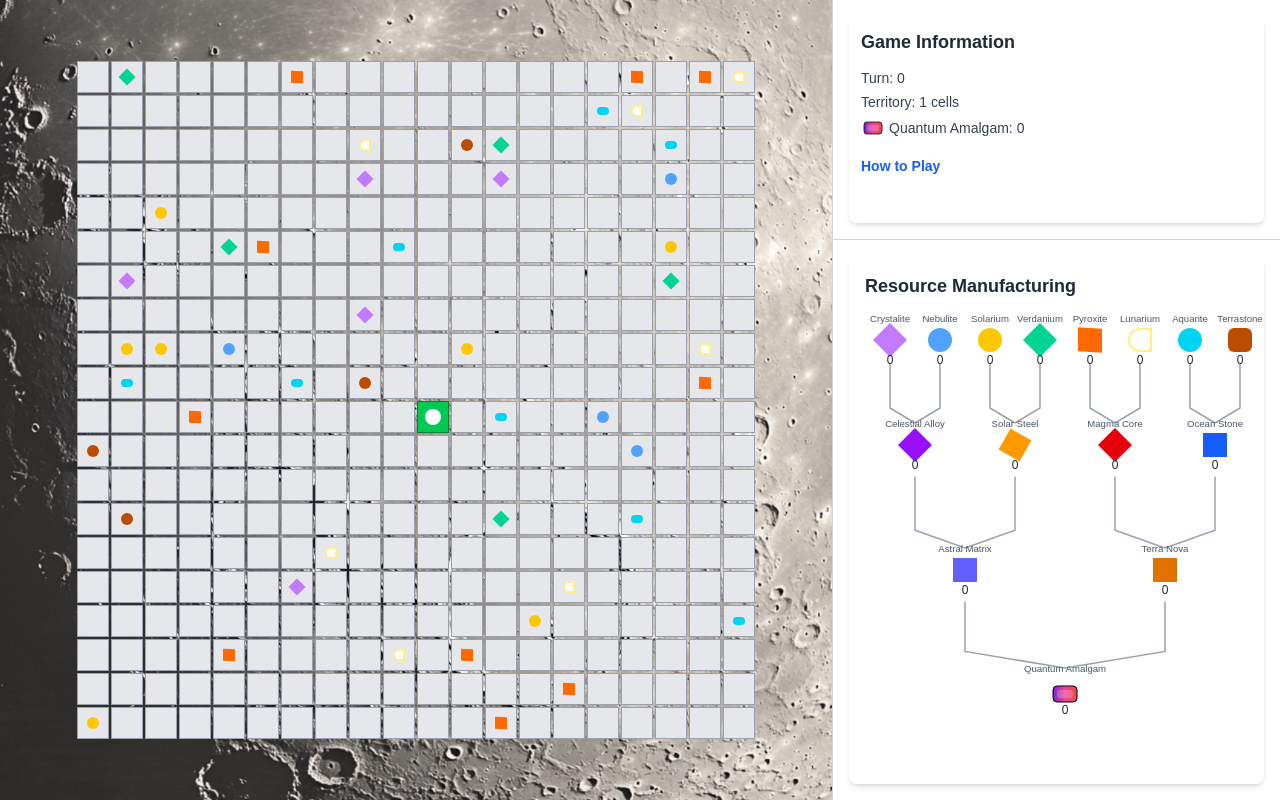
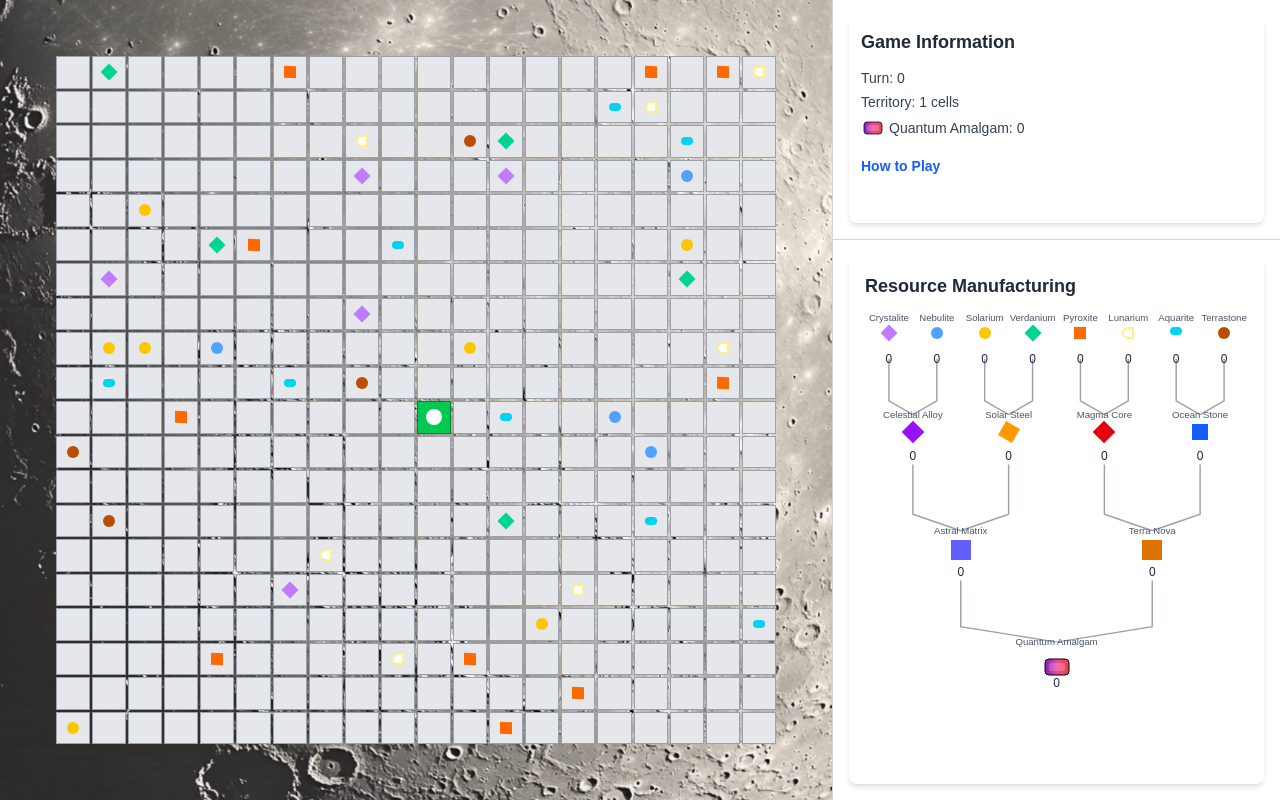
Before and after one commit to TreppLabs/quantum-amalgam, a Next.js app: page / in a window 1280 px wide. Built offline with nearby package versions, Linux system fonts and the light colour scheme.

Commit message:
resizing for grid and manufacturying

```diff
--- a/src/app/components/GameGrid.tsx
+++ b/src/app/components/GameGrid.tsx
@@ -363,18 +363,34 @@ const GameGrid: React.FC = () => {
       <div className="w-[65%] h-full flex items-center justify-center p-4 bg-cover bg-center"
            style={{ backgroundImage: 'url("/moonscape.jpg")' }}
       >
-        <div className="gap-0.5" style={{ display: 'grid', gridTemplateColumns: `repeat(${GRID_SIZE}, minmax(0, 1fr))` }}>
+        <div
+          className="gap-0.5"
+          style={{
+            display: 'grid',
+            gridTemplateColumns: `repeat(${GRID_SIZE}, 1fr)`,
+            gridTemplateRows: `repeat(${GRID_SIZE}, 1fr)`,
+            // Use the smaller dimension of the container for both width and height
+            width: `min(calc(100% - 80px), calc(100vh - 80px))`,
+            height: `min(calc(100% - 80px), calc(100vh - 80px))`,
+            justifyContent: 'center',
+            alignContent: 'center',
+          }}
+        >
           {grid.map((row) =>
             row.map((cell) => (
               <div
                 key={cell.id}
                 className={`
-                  w-8 h-8 border border-gray-300 flex items-center justify-center relative
+                  border border-gray-300 flex items-center justify-center relative
                   ${cell.owned
                     ? 'bg-green-500 border-green-700'
                     : 'bg-gray-200 border-gray-400'
                   }
                 `}
+                style={{
+                  width: '100%', // Let the grid container control the size
+                  height: '100%', // Let the grid container control the size
+                }}
               >
                 {cell.owned && (
                   <div className="w-4 h-4 bg-white rounded-full absolute" />
@@ -450,7 +466,11 @@ const GameGrid: React.FC = () => {
             <div className="text-lg font-semibold mb-2 text-gray-800">Resource Manufacturing</div>
             <div className="relative w-full h-[calc(100%-2rem)]">
               {/* SVG Connections Layer */}
-              <svg className="absolute top-0 left-0 w-full h-full pointer-events-none">
+              <svg
+                className="absolute top-0 left-0 w-full h-full pointer-events-none"
+                viewBox={`0 0 ${400} ${500}`} // Use a fixed viewBox for scaling
+                preserveAspectRatio="none" // Allow the aspect ratio to stretch
+              >
                 {/* Tier 1 to Tier 2 connections */}
                 {[
                   [BASIC_RESOURCES[0], BASIC_RESOURCES[1], MATERIALS[0]],
@@ -461,7 +481,7 @@ const GameGrid: React.FC = () => {
                   <path
                     key={`t1-${index}`}
                     d={createYConnector(
-                      getResourcePosition(input1, 400, 500), // Reduced height from 600 to 500
+                      getResourcePosition(input1, 400, 500),
                       getResourcePosition(input2, 400, 500),
                       getResourcePosition(output, 400, 500)
                     )}
@@ -507,8 +527,8 @@ const GameGrid: React.FC = () => {
                     key={resource.name}
                     className="absolute transform -translate-x-1/2"
                     style={{
-                      left: `${pos.icon.x}px`,
-                      top: `${pos.icon.y}px`
+                      left: `${(pos.icon.x / 400) * 100}%`, // Scale position based on container width
+                      top: `${(pos.icon.y / 500) * 100}%` // Scale position based on container height
                     }}
                   >
                     <div
@@ -529,7 +549,12 @@ const GameGrid: React.FC = () => {
                         className="w-8 h-8"
                       />
                     ) : (
-                      <div className={`w-6 h-6 ${resource.color} ${resource.iconClasses}`} />
+                      <div
+                        className={`${resource.color} ${resource.iconClasses}`}
+                        style={{
+                          transform: `scale(${400 / 400}, ${500 / 500})`, // Scale icons proportionally
+                        }}
+                      />
                     )}
                     <div
                       className="text-xs text-gray-800 font-medium text-center absolute transform -translate-x-1/2"
```
